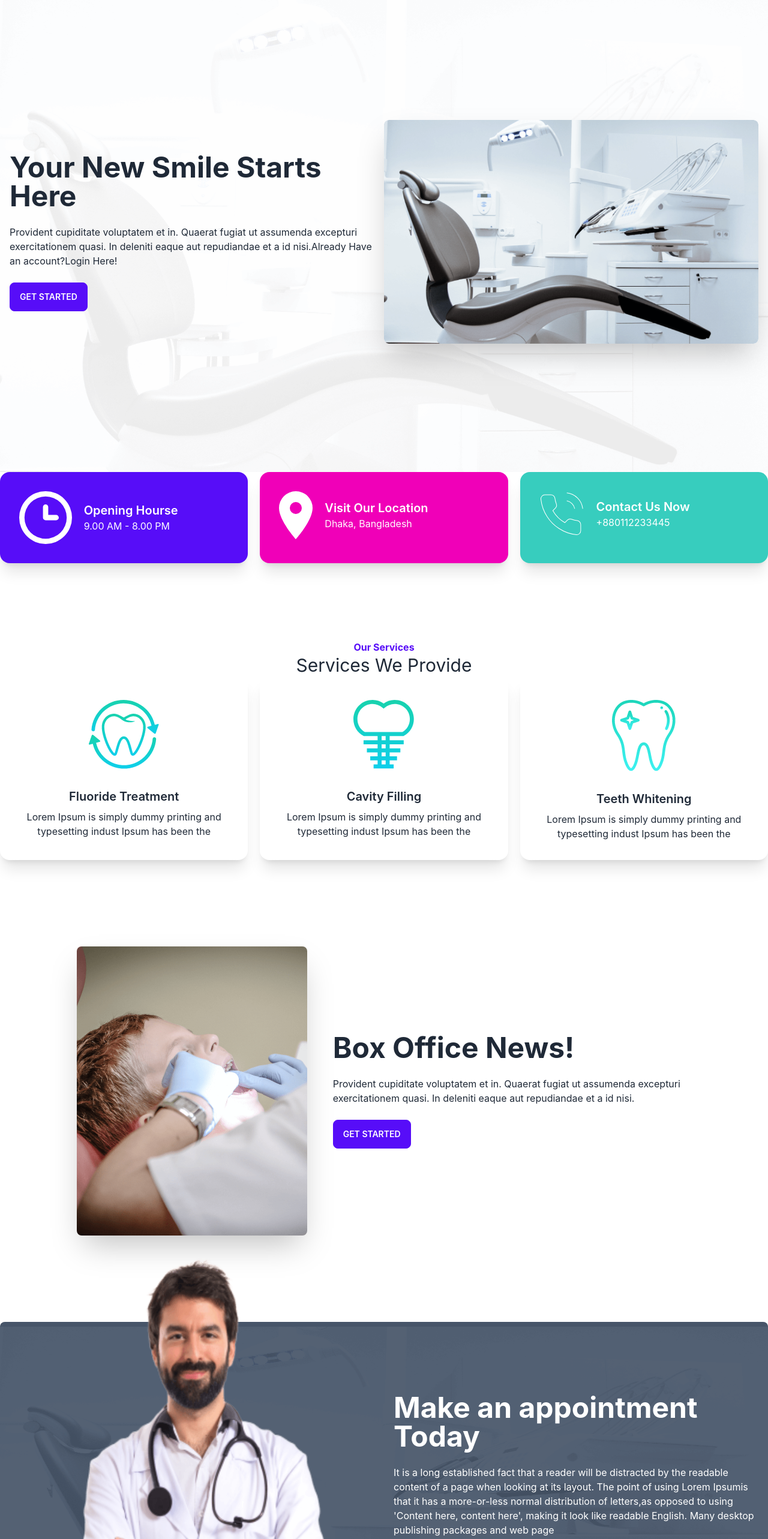
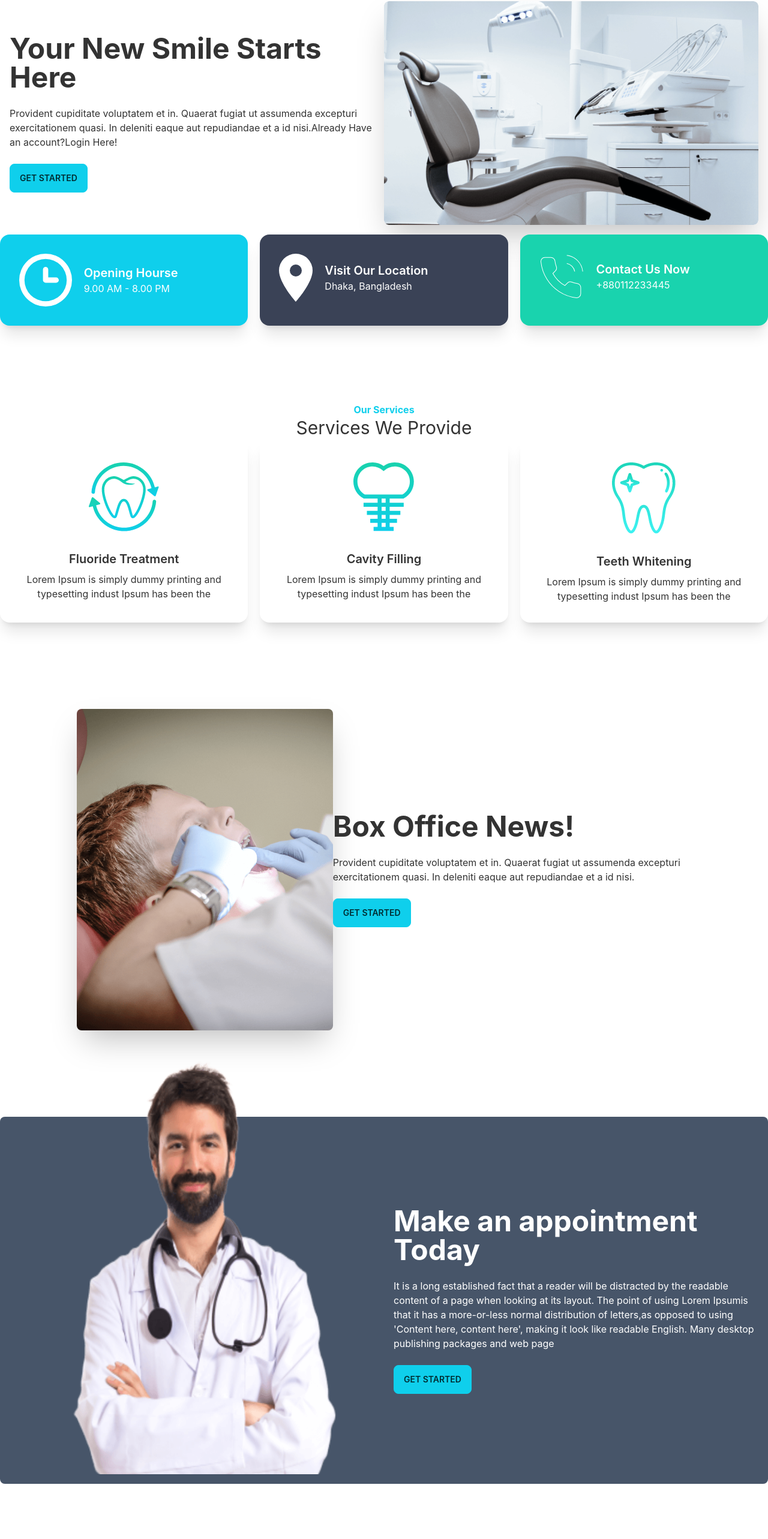
Before and after one commit to masumbillah360/doctors-home, a React (Create React App) app: page / in a window 1280 px wide. Shown: the part 78-2644 px from the top of the page at 60% size. Built offline with nearby package versions, Linux system fonts and the light colour scheme.

Commit message:
fix responsive issue

```diff
--- a/src/Pages/Home/Appointment/Appointment.js
+++ b/src/Pages/Home/Appointment/Appointment.js
@@ -1,15 +1,19 @@
 import React from "react";
-import bg from "../../../assets/images/bg.png";
 import doctor from "../../../assets/images/doctor-small.png";
 
 const Appointment = () => {
   return (
-    <div className="hero h-[533px] bg-slate-600 text-white my-32 rounded-lg">
-      <img className="w-full h-[533px]" src={bg} alt="" />
+    <div className="hero bg-slate-600 text-black my-32 rounded-lg">
       <div className="hero-content flex-col lg:flex-row">
-        <img src={doctor} className="w-1/2 h-[650px] mt-[-133px]" alt="" />
-        <div className="w-1/2">
-          <h1 className="text-5xl font-bold pr-5">Make an appointment Today</h1>
+        <img
+          src={doctor}
+          className="w-full md:w-1/2 h-[700px] mt-[-120px]"
+          alt=""
+        />
+        <div className="w-full md:w-1/2 text-white">
+          <h1 className="text-5xl font-bold md:pr-5">
+            Make an appointment Today
+          </h1>
           <p className="py-6">
             It is a long established fact that a reader will be distracted by
             the readable content of a page when looking at its layout. The point
--- a/src/Pages/Home/Banner/Banner.js
+++ b/src/Pages/Home/Banner/Banner.js
@@ -1,14 +1,17 @@
 import React from "react";
-import bg from "../../../assets/images/bg.png";
 import chair from "../../../assets/images/chair.png";
 
 const Banner = () => {
   return (
     <div className="hero min-h-sceen">
-      <img className="w-full h-full" src={bg} alt="" />
+      {/* <img className="" src={bg} alt="" /> */}
       <div className="hero-content flex-col lg:flex-row-reverse">
-        <img src={chair} className="w-1/2 rounded-lg shadow-2xl" alt="" />
-        <div className="w-1/2">
+        <img
+          src={chair}
+          className="w-full md:w-1/2 rounded-lg shadow-2xl"
+          alt=""
+        />
+        <div className="w-full md:w-1/2">
           <h1 className="text-5xl font-bold pr-5">
             Your New Smile Starts Here
           </h1>
--- a/src/Pages/Home/ContactUs/ContactUs.js
+++ b/src/Pages/Home/ContactUs/ContactUs.js
@@ -4,7 +4,7 @@ const ContactUs = () => {
   return (
     <div className="hero">
       <div className="hero-content">
-        <div className="w-96 text-center">
+        <div className="text-center">
           <h5 className="text-primary font-bold mb-2">Contact Us</h5>
           <h3 className="text-3xl mb-6">Stay Connected with us</h3>
           <div>
--- a/src/Pages/Home/DentalCare/DentalCare.js
+++ b/src/Pages/Home/DentalCare/DentalCare.js
@@ -3,10 +3,10 @@ import teeth from "../../../assets/images/treatment.png";
 
 const DentalCare = () => {
   return (
-    <div className="grid grid-cols-12 justify-center items-center px-32 my-36">
+    <div className="grid grid-cols-12 justify-center items-center md:px-32 my-36">
       <img
         src={teeth}
-        className="max-w-sm rounded-lg shadow-2xl col-span-12 md:col-span-5 w-full"
+        className="rounded-lg shadow-2xl col-span-12 md:col-span-5 w-full"
         alt=""
       />
       <div className="col-span-12 md:col-span-7">
--- a/src/Pages/Home/Testimonial/SingleTestimonial.js
+++ b/src/Pages/Home/Testimonial/SingleTestimonial.js
@@ -8,7 +8,7 @@ const SingleTestimonial = ({ info }) => {
         <p>{desc}</p>
         <div className="card-actions justify-start items-center">
           <img src={thumb} alt="" />
-          <div className="ml-3">
+          <div className="md:ml-3">
             <h3 className="font-bold">{name}</h3>
             <p>{address}</p>
           </div>
--- a/src/Pages/Home/Testimonial/Testimonial.js
+++ b/src/Pages/Home/Testimonial/Testimonial.js
@@ -33,10 +33,10 @@ const Testimonial = () => {
           <h5 className="text-primary font-bold">Testimonial</h5>
           <h3 className="text-3xl">What Our Patients Says</h3>
         </div>
-        <img className="w-44" src={colon} alt="" />
+        <img className="w-32 md:w-44" src={colon} alt="" />
       </div>
 
-      <div className="grid grid-cols-1 md:grid-cols-2 lg:grid-cols-3 gap-5">
+      <div className="grid grid-cols-1 md:grid-cols-2 lg:grid-cols-3 md:gap-5">
         {feedBackInfo.map((info, idx) => (
           <SingleTestimonial key={idx} info={info} />
         ))}
--- a/src/Pages/Shared/Footer/Footer.js
+++ b/src/Pages/Shared/Footer/Footer.js
@@ -3,14 +3,14 @@ import { Link } from "react-router-dom";
 import footerImg from "../../../assets/images/footer.png";
 
 const Footer = () => {
-  const style = {
+  const styles = {
     backgroundImage: footerImg,
     backgroundSize: "100 100",
   };
   return (
     <footer
+      style={styles}
       className="footer p-10 flex justify-between flex-col md:flex-row"
-      style={style}
     >
       <div>
         <span className="footer-title">Services</span>
--- a/tailwind.config.js
+++ b/tailwind.config.js
@@ -7,7 +7,6 @@ module.exports = {
   plugins: [require("daisyui")],
   daisyui: {
     themes: [
-      "light",
       {
         mytheme: {
           primary: "#0FCFEC",
```
